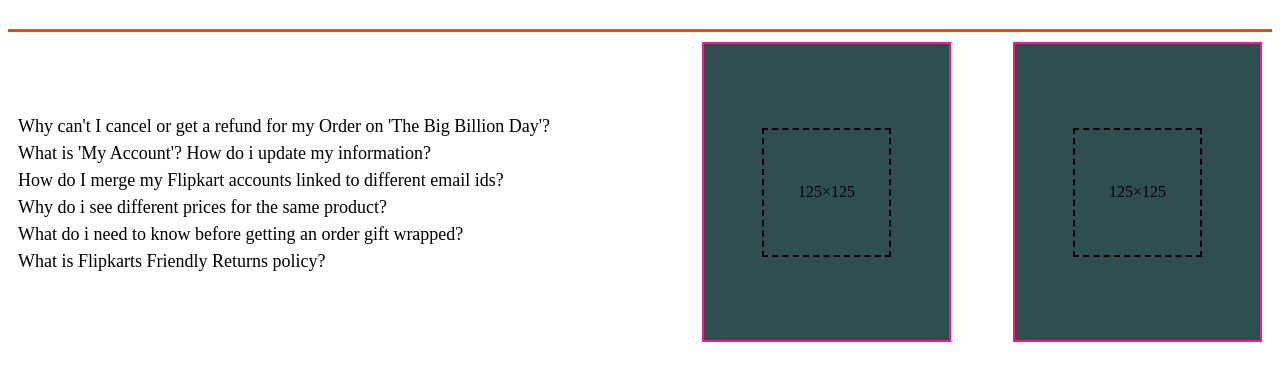
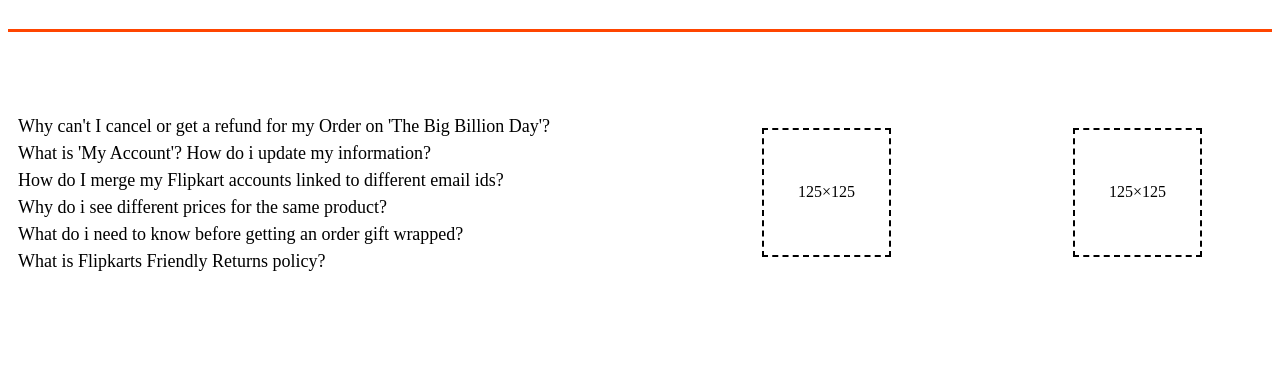
Before and after one commit to Belo001/Ameatur-Website, a plain HTML site: page FAQ.HTML in a window 1280 px wide. Shown: the part 436-814 px from the top of the page. Drawn offline with Linux system fonts and the light colour scheme.

Commit message:
Update FAQ.HTML

```diff
--- a/FAQ.HTML
+++ b/FAQ.HTML
@@ -169,7 +169,6 @@
         .right-box {
             width: 20%;
             height: 300px;
-            border: 2px double deeppink;
             display: flex;
             align-items: center;
             justify-content: center;
@@ -359,11 +358,9 @@
         .right-box {
             width: 20%;
             height: 300px;
-            border: 2px double deeppink;
             display: flex;
             align-items: center;
             justify-content: center;
-            background-color: darkslategray;
             text-align: center;
             box-sizing: border-box;
         }
```
